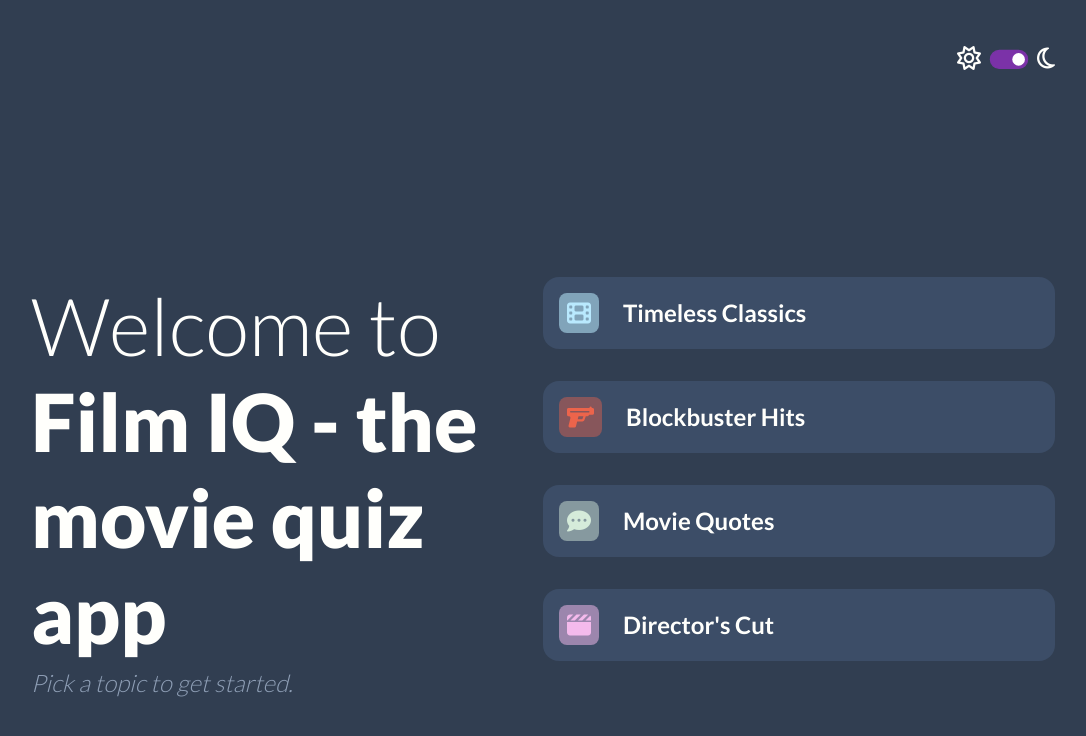
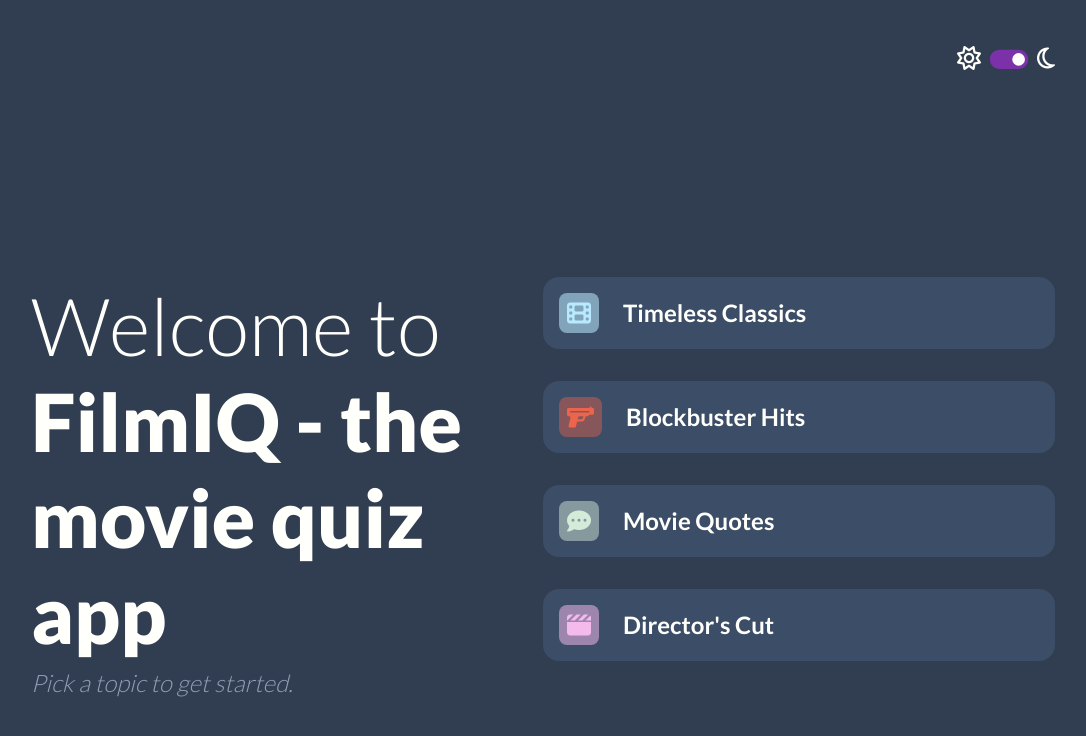
Before and after one commit to ggrewal99/quiz-app, a plain HTML site: page index.html in a window 1280 px wide. Shown: the whole page, without its empty margins (97-1183 px from the left). Drawn offline with nearby package versions, Linux system fonts and the light colour scheme.

Commit message:
Fix titles

```diff
--- a/index.html
+++ b/index.html
@@ -33,7 +33,7 @@
 
     <main class="main-content welcome">
         <div class="heading-section">
-            <h1>Welcome to <br><span>Film IQ - the movie quiz app</span></h1>
+            <h1>Welcome to <br><span>FilmIQ - the movie quiz app</span></h1>
             <h3><i>Pick a topic to get started.</i></h3>
         </div>
 
```
